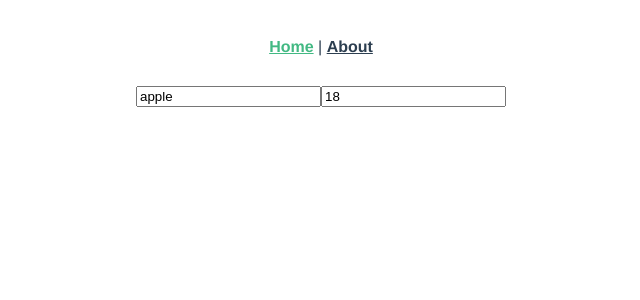
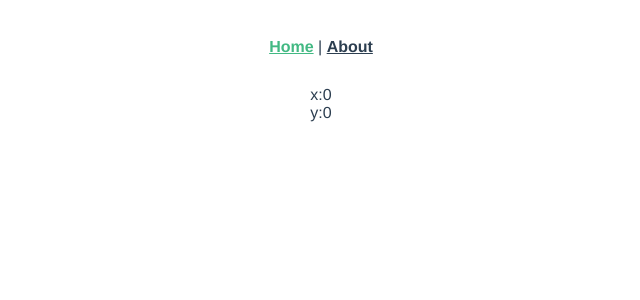
Before and after one commit to appleWanglinlin/vue3_cli, a Vue app: page / in a window 1280 px wide. Shown: the top 300 px of the page, without its empty margins (319-959 px from the left). Built offline with nearby package versions, Linux system fonts and the light colour scheme.

Commit message:
使用hook

```diff
--- a/src/router/index.ts
+++ b/src/router/index.ts
@@ -6,7 +6,7 @@ const routes: Array<RouteRecordRaw> = [
     path: '/',
     name: 'Home',
     // component: Home
-    component: () => import('../views/vue3/watchEffect.vue')
+    component: () => import('../views/vue3/自定义hook函数.vue')
   },
   {
     path: '/about',
--- /dev/null
+++ b/src/views/vue3/hooks/usePoint.ts
@@ -0,0 +1,19 @@
+import { onBeforeUnmount, onMounted, reactive } from "vue"
+
+export default function() {
+  const point = reactive({
+    x: 0,
+    y: 0
+  })
+  function getPoint(event:MouseEvent) {
+    point.x = event.pageX
+    point.y = event.pageY
+  }
+  onMounted(() => {
+    window.addEventListener('click', getPoint)
+  })
+  onBeforeUnmount(() => {
+    window.removeEventListener('click', getPoint)
+  })
+  return point
+}
--- /dev/null
+++ b/src/views/vue3/自定义hook函数.vue
@@ -0,0 +1,17 @@
+<template>
+  <div>x:{{point.x}}</div>
+  <div>y:{{point.y}}</div>
+</template>
+
+<script lang="ts">
+import { defineComponent } from 'vue';
+import usePoint from './hooks/usePoint';
+export default defineComponent({
+  setup() {
+    const point = usePoint()
+    return {
+      point
+    }
+  }
+})
+</script>
```
